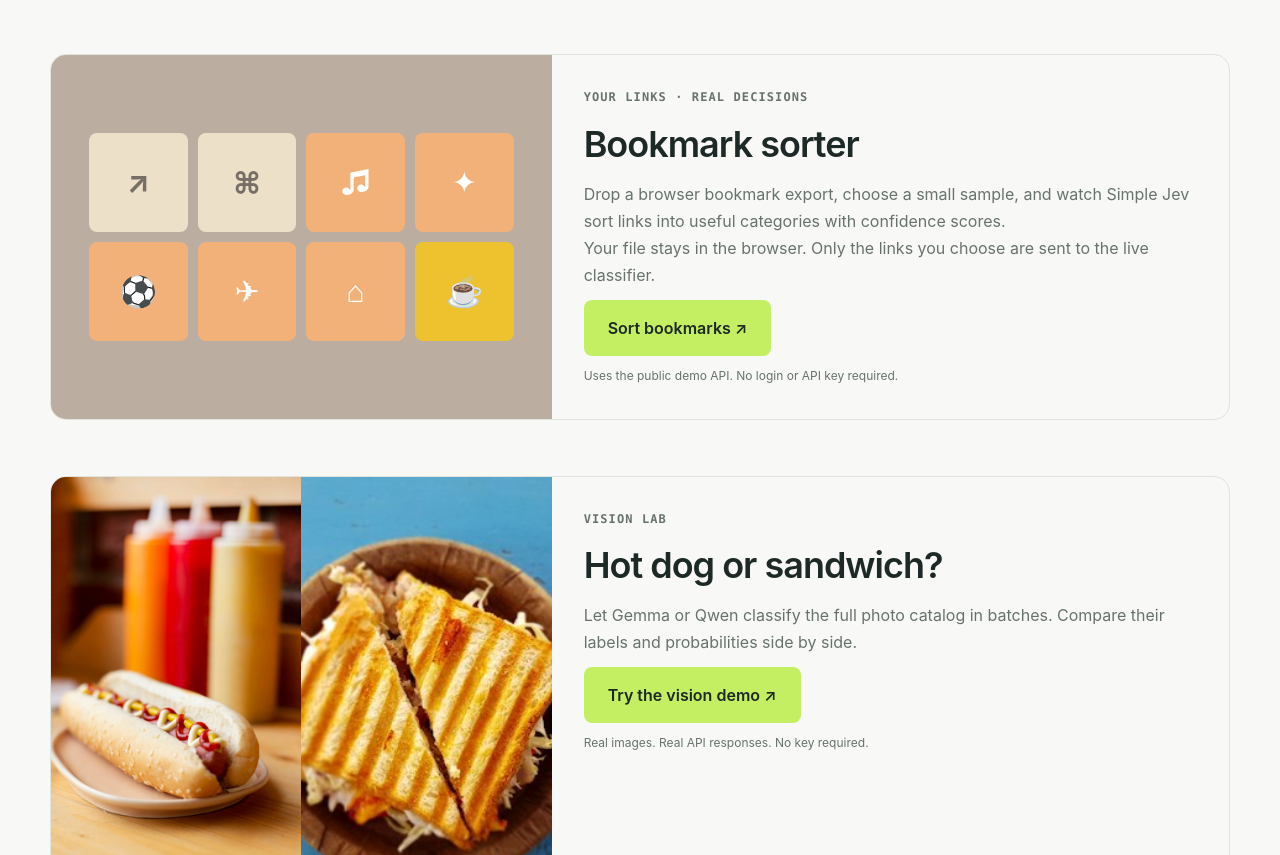
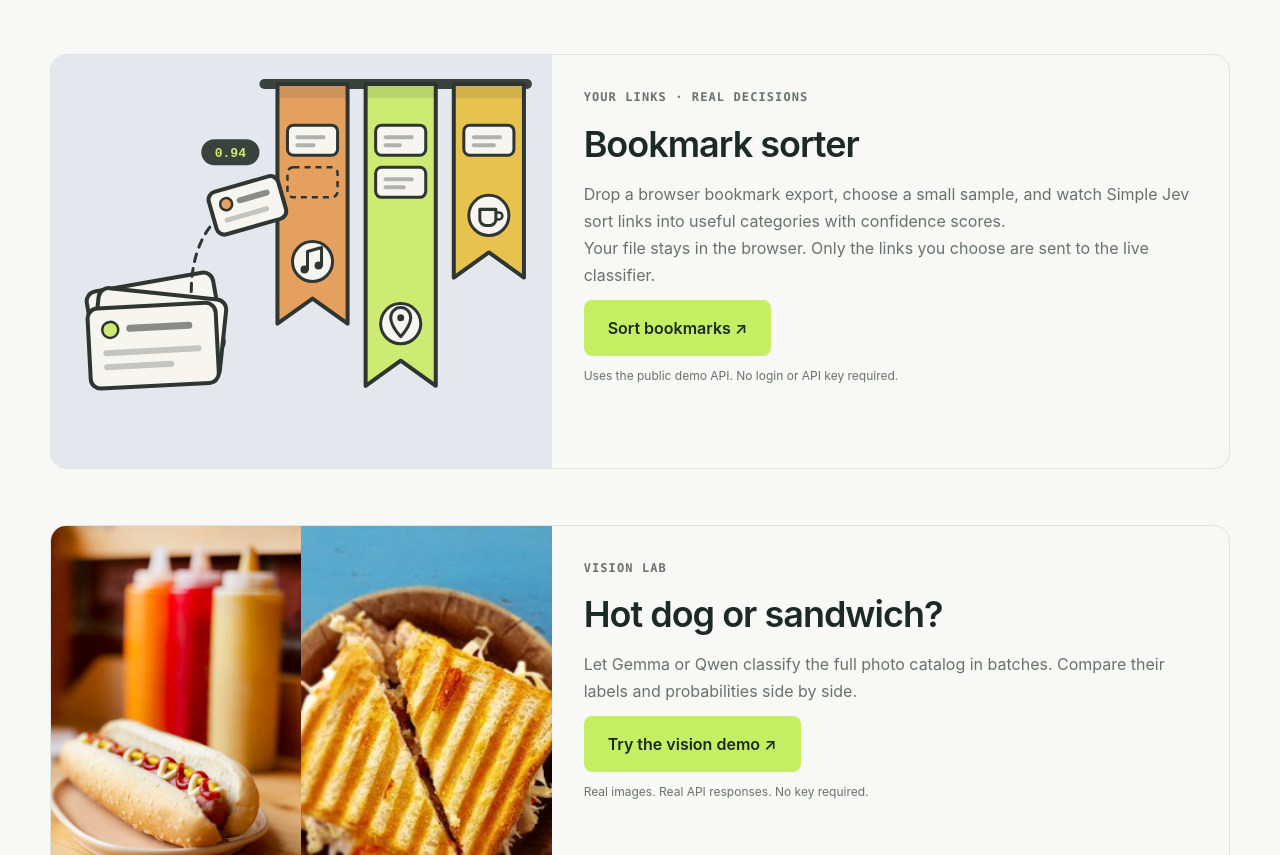
Before and after one commit to Geravant/simple-jev, a plain HTML site: page website/demos.html in a window 1280 px wide. Shown: the part 1199-2054 px from the top of the page. Drawn offline with Linux system fonts and the light colour scheme.

Commit message:
Update bookmark sorter artwork

```diff
--- a/website/demos.html
+++ b/website/demos.html
@@ -109,10 +109,9 @@
           </p>
         </div>
       </article>
-      <article class="demo-feature demo-2048-feature">
-        <div class="tiles-preview" aria-hidden="true">
-          <span>↗</span><span>⌘</span><span>♫</span><span>✦</span
-          ><span>⚽</span><span>✈</span><span>⌂</span><span>☕</span>
+      <article class="demo-feature demo-bookmark-feature">
+        <div class="bookmark-preview" aria-hidden="true">
+          <img src="assets/bookmark-sorter.svg" alt="" />
         </div>
         <div class="demo-feature-copy">
           <p class="section-number">YOUR LINKS · REAL DECISIONS</p>
--- a/website/styles.css
+++ b/website/styles.css
@@ -1754,6 +1754,20 @@ input:focus-visible {
   background: #edc22e;
 }
 
+.bookmark-preview {
+  display: grid;
+  min-height: 320px;
+  place-items: center;
+  overflow: hidden;
+  background: #e4e8ee;
+}
+.bookmark-preview img {
+  display: block;
+  width: 100%;
+  height: 100%;
+  object-fit: cover;
+}
+
 .home-demos {
   margin-bottom: 48px;
 }
```
Also changed, not shown: website/assets/bookmark-sorter.svg (added).
